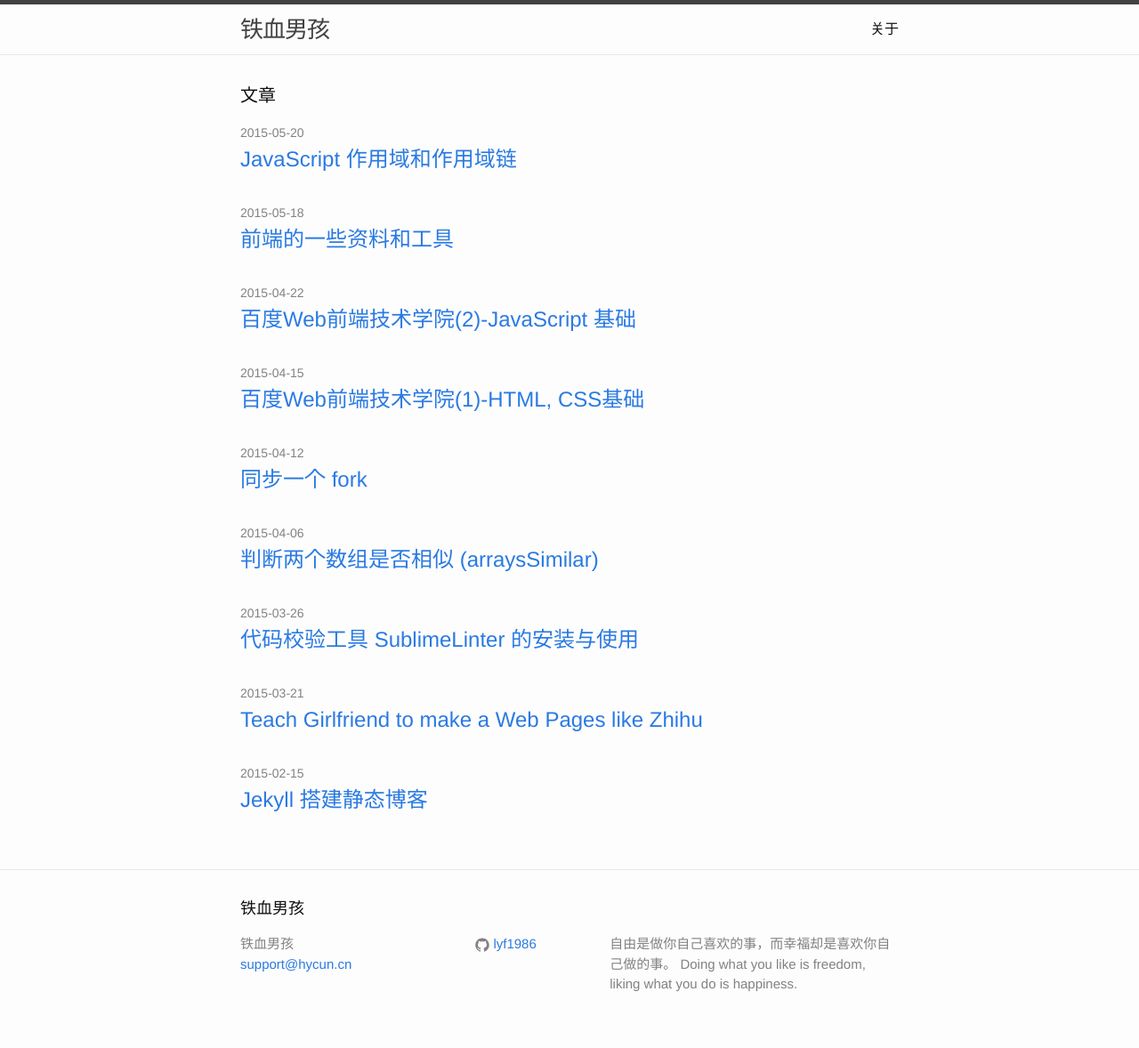
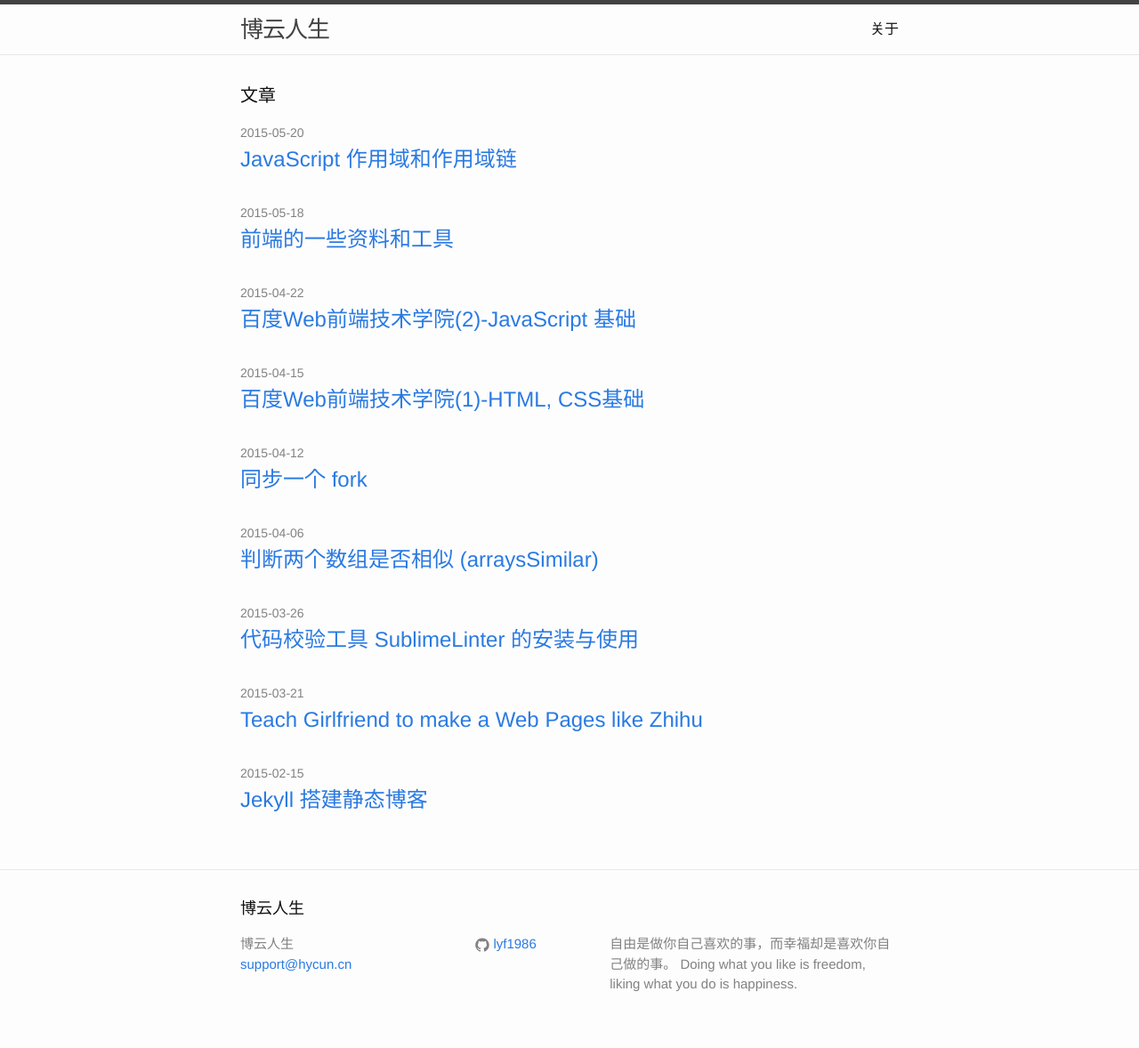
Before and after one commit to lyf1986/lyf1986.github.io, a Jekyll site: the page built from index.html, in a window 1280 px wide. Shown: the whole page at 89% size. Built offline with Jekyll 4.4.1, drawn with Linux system fonts in a browser that asks for light colours.

Commit message:
修改博名

```diff
--- a/_config.yml
+++ b/_config.yml
@@ -1,5 +1,5 @@
 # Site settings
-title: 铁血男孩
+title: 博云人生
 email: support@hycun.cn
 description: > # this means to ignore newlines until "baseurl:"
   自由是做你自己喜欢的事，而幸福却是喜欢你自己做的事。
```
